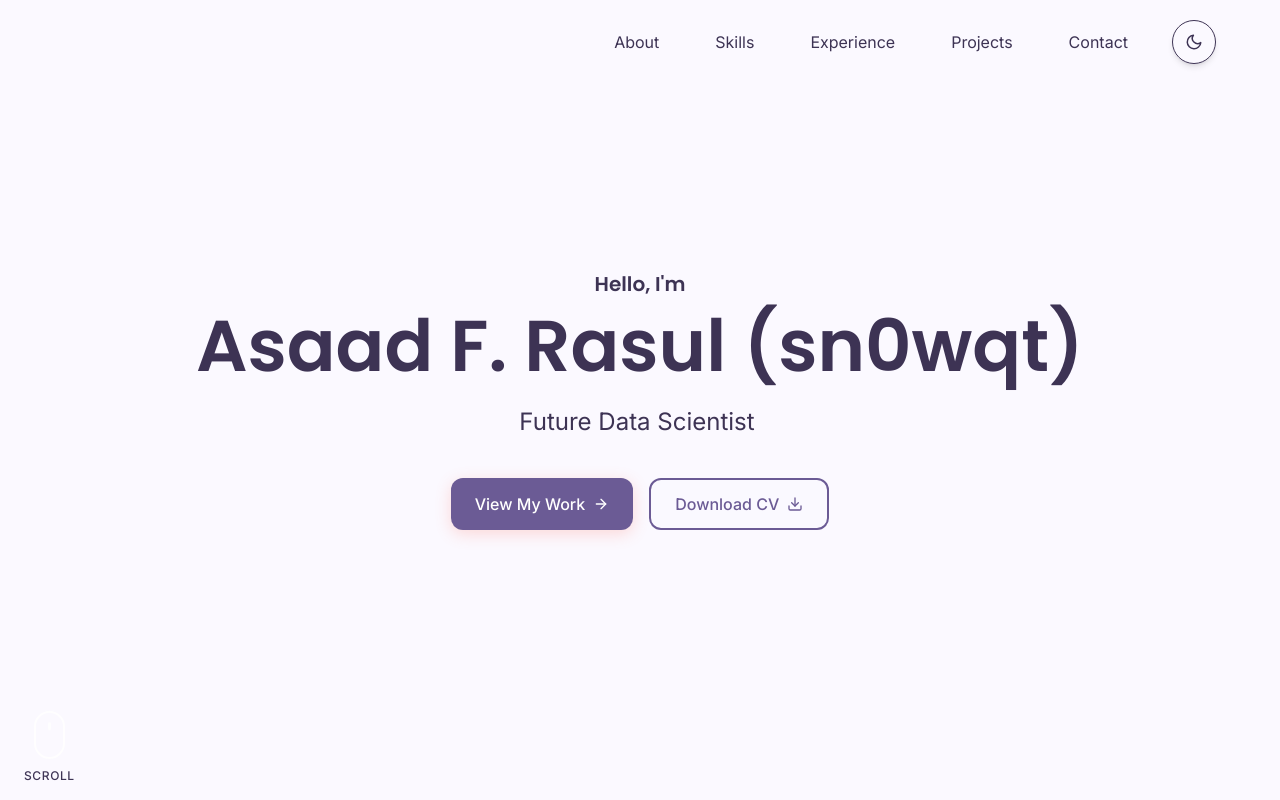
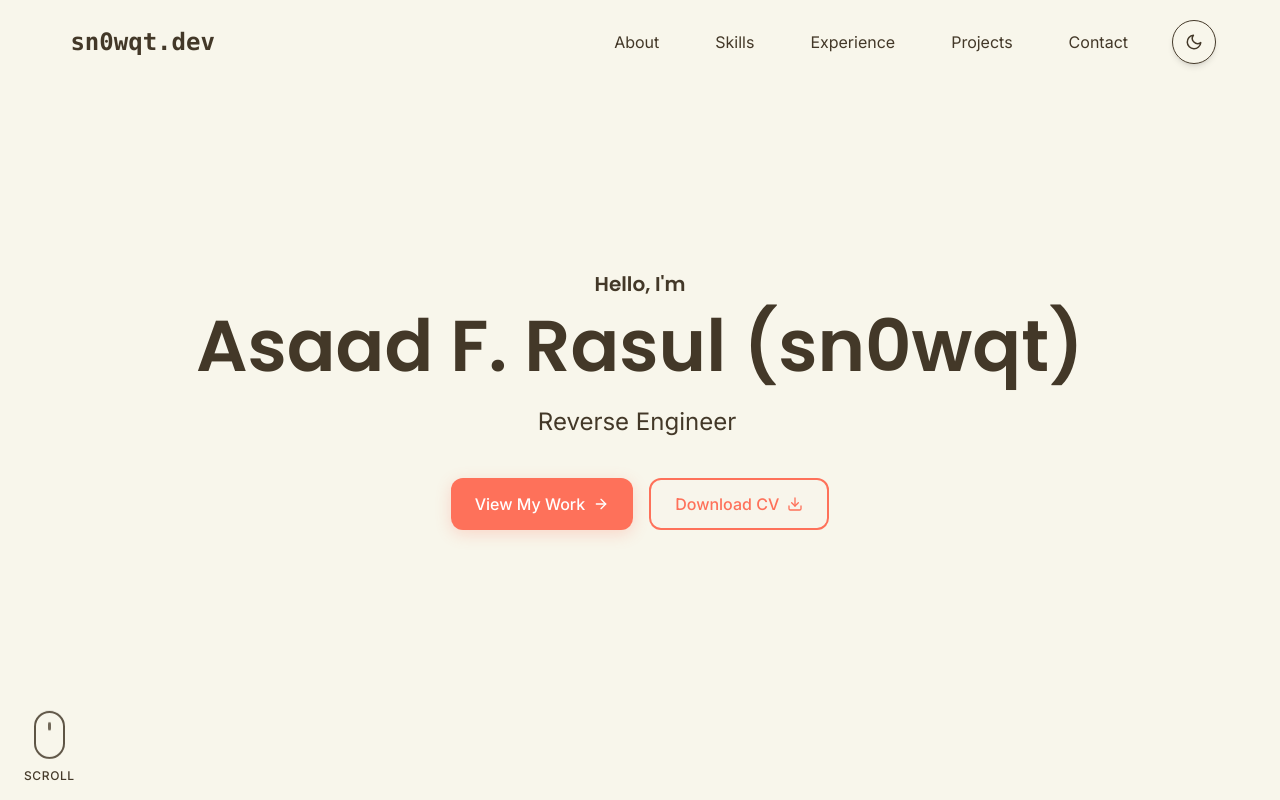
Before and after one commit to sn0wqt/portfolio, a React (Vite) app: page / in a window 1280 px wide. Shown: the top 800 px of the page. Built offline with nearby package versions, Linux system fonts and the light colour scheme.

Commit message:
fixed some animation bugs

```diff
--- a/index.html
+++ b/index.html
@@ -1,17 +1,26 @@
-<!doctype html>
+<!DOCTYPE html>
 <html lang="en">
   <head>
     <meta charset="UTF-8" />
     <link rel="icon" type="image/svg+xml" href="/favicon.svg" />
     <meta name="viewport" content="width=device-width, initial-scale=1.0" />
-    <meta name="description" content="Asaad F. Rasul - Backend Engineer, Reverse Engineer & Future Data Scientist" />
-    <meta name="keywords" content="Asaad Rasul, Backend Engineer, Reverse Engineer, Data Science, Portfolio, Java, Spring Boot, TypeScript, React" />
+    <meta
+      name="description"
+      content="Asaad F. Rasul - Backend Engineer, Reverse Engineer & Future Data Scientist"
+    />
+    <meta
+      name="keywords"
+      content="Asaad Rasul, Backend Engineer, Reverse Engineer, Data Science, Portfolio, Java, Spring Boot, TypeScript, React"
+    />
     <meta name="author" content="Asaad F. Rasul" />
-    <title>Asaad F. Rasul | Portfolio</title>
+    <title>sn0wqt • Asaad F. Rasul | Portfolio</title>
     <!-- Optimized font loading -->
     <link rel="preconnect" href="https://fonts.googleapis.com" />
     <link rel="preconnect" href="https://fonts.gstatic.com" crossorigin />
-    <link href="https://fonts.googleapis.com/css2?family=Inter:wght@300;400;500;600;700&family=Poppins:wght@400;500;600;700;800&display=swap" rel="stylesheet" />
+    <link
+      href="https://fonts.googleapis.com/css2?family=Inter:wght@300;400;500;600;700&family=Poppins:wght@400;500;600;700;800&display=swap"
+      rel="stylesheet"
+    />
   </head>
   <body>
     <div id="root"></div>
--- a/src/components/Footer.tsx
+++ b/src/components/Footer.tsx
@@ -18,7 +18,7 @@ const Footer: React.FC = () => {
         <div className="flex justify-center mb-8">
           <motion.button
             onClick={scrollToTop}
-            className="p-4 rounded-full bg-accent text-bg-primary shadow-xl hover:shadow-2xl"
+            className="p-4 rounded-full bg-accent text-bg-primary hover:shadow-2xl"
             whileHover={{ y: -5, scale: 1.1 }}
             whileTap={{ scale: 0.9 }}
             aria-label="Scroll to top"
--- a/src/components/Header.tsx
+++ b/src/components/Header.tsx
@@ -58,14 +58,13 @@ const Header: React.FC = () => {
       transition={{ duration: 0.5 }}
     >
       <div className="px-4 md:px-8 lg:px-16 mx-auto max-w-7xl flex justify-between items-center">
-        {/* Logo/Name with gradient effect */}
+        {/* Logo/Name with liquid morphing effect */}
         <motion.div
-          className="text-xl md:text-2xl font-heading font-bold bg-gradient-to-r from-accent via-accent-light to-accent-dark bg-clip-text text-transparent"
-          whileHover={{ scale: 1.05 }}
+          className="text-xl md:text-2xl font-mono font-bold text-accent cursor-pointer liquid-morph"
           transition={{ type: "spring", stiffness: 400, damping: 10 }}
         >
           <a href="#hero" onClick={() => scrollToSection("hero")}>
-            Asaad F. Rasul
+            <span className="liquid-text">sn0wqt.dev</span>
           </a>
         </motion.div>
 
@@ -102,7 +101,7 @@ const Header: React.FC = () => {
             (item, index) => (
               <motion.a
                 key={item}
-                className="relative text-text-secondary hover:text-accent transition-all duration-300 group py-2 px-3 rounded-lg hover:bg-bg-secondary/50"
+                className="relative text-text-secondary hover:text-accent transition-all duration-300 group py-2 px-3 rounded-lg hover:bg-bg-secondary/50 liquid-morph-nav"
                 href={`#${item.toLowerCase()}`}
                 onClick={(e) => {
                   e.preventDefault();
@@ -110,12 +109,11 @@ const Header: React.FC = () => {
                     .getElementById(item.toLowerCase())
                     ?.scrollIntoView({ behavior: "smooth", block: "start" });
                 }}
-                whileHover={{ y: -2 }}
                 initial={{ opacity: 0, y: -20 }}
                 animate={{ opacity: 1, y: 0 }}
                 transition={{ delay: index * 0.1 }}
               >
-                {item}
+                <span className="nav-text">{item}</span>
                 <span className="absolute -bottom-1 left-1/2 w-0 h-0.5 bg-gradient-to-r from-accent to-accent-light transition-all duration-300 group-hover:w-3/4 transform -translate-x-1/2 rounded-full"></span>
               </motion.a>
             )
--- a/src/components/Hero.tsx
+++ b/src/components/Hero.tsx
@@ -55,8 +55,8 @@ const Hero: React.FC = () => {
             <TypedText
               strings={[
                 "Backend Engineer",
+                "Reverse Engineer",
                 "Future Data Scientist",
-                "Reverse Engineer",
               ]}
             />
           </motion.div>
--- a/src/components/Skills.tsx
+++ b/src/components/Skills.tsx
@@ -55,7 +55,7 @@ const Skills: React.FC = () => (
           <motion.div
             key={category}
             variants={itemVariants}
-            className="card-lilac p-6"
+            className="card-orange p-6"
           >
             <div className="flex items-center gap-3 mb-4">
               {getCategoryIcon(category)}
--- a/src/index.css
+++ b/src/index.css
@@ -2,30 +2,30 @@
 
 /* Enhanced CSS Variables with your specific requirements */
 :root {
-  /* Base colors - Light Mode - Enhanced for better contrast */
-  --color-bg-primary: 251 249 255; /* Very light lilac base */
-  --color-bg-secondary: 243 239 255; /* Light lilac secondary */
-  --color-bg-tertiary: 231 221 255; /* Lilac cards */
-  --color-text-primary: 61 51 84; /* Dark lilac for strong contrast */
-  --color-text-secondary: 90 74 124; /* Medium lilac */
-  --color-text-muted: 107 91 149; /* Readable lilac */
+  /* Base colors - Light Mode - Softer, easier on the eyes */
+  --color-bg-primary: 248 246 235; /* Softer warm base */
+  --color-bg-secondary: 245 241 236; /* Gentle warm secondary */
+  --color-bg-tertiary: 242 235 227; /* Muted warm cards */
+  --color-text-primary: 67 56 40; /* Dark warm brown for strong contrast */
+  --color-text-secondary: 92 77 57; /* Medium warm brown */
+  --color-text-muted: 120 100 76; /* Readable warm brown */
 
-  /* Lilac accent system - Enhanced for better visibility */
-  --color-accent: 107 91 149; /* Strong lilac for light mode */
-  --color-accent-light: 139 124 182; /* Medium lilac */
-  --color-accent-dark: 90 74 124; /* Dark lilac */
+  /* Orange accent system - Enhanced for better visibility */
+  --color-accent: 254 113 90; /* Orange accent for light mode */
+  --color-accent-light: 255 135 110; /* Lighter orange */
+  --color-accent-dark: 240 95 75; /* Darker orange */
 
-  /* Lilac palette */
-  --color-lilac-50: 251 249 255;
-  --color-lilac-100: 243 239 255;
-  --color-lilac-200: 231 221 255;
-  --color-lilac-300: 212 194 255;
-  --color-lilac-400: 181 163 217;
-  --color-lilac-500: 139 124 182;
-  --color-lilac-600: 107 91 149;
-  --color-lilac-700: 90 74 124;
-  --color-lilac-800: 74 61 102;
-  --color-lilac-900: 61 51 84;
+  /* Orange palette for light mode - softer tones */
+  --color-orange-50: 248 246 243;
+  --color-orange-100: 245 241 236;
+  --color-orange-200: 242 235 227;
+  --color-orange-300: 253 230 207;
+  --color-orange-400: 252 211 177;
+  --color-orange-500: 255 158 130;
+  --color-orange-600: 254 113 90;
+  --color-orange-700: 240 95 75;
+  --color-orange-800: 215 80 60;
+  --color-orange-900: 180 65 45;
 
   /* Success/Error colors optimized for light mode */
   --color-success: 34 197 94; /* Green that works on light */
@@ -48,16 +48,16 @@
   --color-accent-dark: 240 95 75; /* Darker orange */
 
   /* Orange palette for dark mode */
-  --color-lilac-50: 61 51 84;
-  --color-lilac-100: 74 61 102;
-  --color-lilac-200: 90 74 124;
-  --color-lilac-300: 107 91 149;
-  --color-lilac-400: 139 124 182;
-  --color-lilac-500: 254 113 90; /* Orange as primary color */
-  --color-lilac-600: 255 135 110;
-  --color-lilac-700: 255 158 130;
-  --color-lilac-800: 255 180 150;
-  --color-lilac-900: 255 202 170;
+  --color-orange-50: 61 51 84;
+  --color-orange-100: 74 61 102;
+  --color-orange-200: 90 74 124;
+  --color-orange-300: 107 91 149;
+  --color-orange-400: 139 124 182;
+  --color-orange-500: 254 113 90; /* Orange as primary color */
+  --color-orange-600: 255 135 110;
+  --color-orange-700: 255 158 130;
+  --color-orange-800: 255 180 150;
+  --color-orange-900: 255 202 170;
 
   /* Success/Error colors optimized for dark mode */
   --color-success: 74 222 128; /* Lighter green for dark */
@@ -90,16 +90,16 @@ h6 {
 }
 
 /* Beautiful gradient backgrounds */
-.bg-gradient-lilac {
+.bg-gradient-orange {
   background: linear-gradient(
     135deg,
-    rgb(var(--color-lilac-100)),
-    rgb(var(--color-lilac-200)),
-    rgb(var(--color-lilac-300))
+    rgb(var(--color-orange-100)),
+    rgb(var(--color-orange-200)),
+    rgb(var(--color-orange-300))
   );
 }
 
-[data-theme="dark"] .bg-gradient-lilac {
+[data-theme="dark"] .bg-gradient-orange {
   background: linear-gradient(
     135deg,
     rgb(var(--color-bg-secondary)),
@@ -111,10 +111,10 @@ h6 {
 .bg-gradient-animated {
   background: linear-gradient(
     -45deg,
-    rgb(var(--color-lilac-400)),
-    rgb(var(--color-lilac-500)),
-    rgb(var(--color-lilac-600)),
-    rgb(var(--color-lilac-700))
+    rgb(var(--color-orange-400)),
+    rgb(var(--color-orange-500)),
+    rgb(var(--color-orange-600)),
+    rgb(var(--color-orange-700))
   );
   background-size: 400% 400%;
   animation: gradient 15s ease infinite;
@@ -157,32 +157,32 @@ h6 {
   border: 1px solid rgba(254, 113, 90, 0.1); /* Orange border */
 }
 
-.card-lilac {
+.card-orange {
   @apply rounded-3xl border;
   background: rgb(var(--color-bg-tertiary) / 0.95);
   border-color: rgb(var(--color-accent) / 0.3);
-  box-shadow: 0 4px 24px 0 rgba(107, 91, 149, 0.18),
-    0 1.5px 8px 0 rgba(139, 124, 182, 0.12);
+  box-shadow: 0 4px 24px 0 rgba(254, 113, 90, 0.18),
+    0 1.5px 8px 0 rgba(255, 135, 110, 0.12);
   transition: box-shadow 0.2s, transform 0.16s;
 }
-.card-lilac:hover {
-  box-shadow: 0 8px 32px 0 rgba(107, 91, 149, 0.28),
-    0 3px 16px 0 rgba(139, 124, 182, 0.18);
+.card-orange:hover {
+  box-shadow: 0 8px 32px 0 rgba(254, 113, 90, 0.28),
+    0 3px 16px 0 rgba(255, 135, 110, 0.18);
   transform: translateY(-4px) scale(1.012);
 }
 
-[data-theme="dark"] .card-lilac {
+[data-theme="dark"] .card-orange {
   background: rgb(var(--color-bg-tertiary) / 0.94);
   border-color: rgb(var(--color-accent) / 0.19); /* Orange border */
   box-shadow: 0 4px 24px 0 rgba(254, 113, 90, 0.15),
     /* Orange shadow */ 0 1.5px 8px 0 rgba(254, 113, 90, 0.13);
 }
-[data-theme="dark"] .card-lilac:hover {
+[data-theme="dark"] .card-orange:hover {
   box-shadow: 0 8px 32px 0 rgba(254, 113, 90, 0.24),
     /* Orange shadow */ 0 3px 16px 0 rgba(254, 113, 90, 0.17);
 }
 
-.section-lilac-accent-top {
+.section-orange-accent-top {
   position: absolute;
   top: -3rem;
   left: 50%;
@@ -201,7 +201,7 @@ h6 {
   );
 }
 
-.section-lilac-accent-bottom {
+.section-orange-accent-bottom {
   position: absolute;
   bottom: -2.5rem;
   left: 50%;
@@ -221,12 +221,12 @@ h6 {
 }
 
 /* Enhanced section styling to match Skills component */
-.section-lilac {
+.section-orange {
   @apply relative py-20 overflow-hidden;
   background: rgb(var(--color-bg-secondary));
 }
 
-[data-theme="dark"] .section-lilac {
+[data-theme="dark"] .section-orange {
   background: rgb(var(--color-bg-secondary)); /* Using bar bg color #18232D */
 }
 
@@ -266,7 +266,7 @@ h6 {
   transform: translateY(-2px) scale(1.02);
   background: rgb(var(--color-bg-primary));
   border-color: rgb(var(--color-accent-light));
-  box-shadow: 0 8px 24px 0 rgba(107, 91, 149, 0.15);
+  box-shadow: 0 8px 24px 0 rgba(254, 113, 90, 0.15);
 }
 
 /* Mouse scroll indicator styles */
@@ -283,21 +283,29 @@ h6 {
   width: 3px;
   padding: 8px 12px;
   height: 28px;
-  border: 2px solid #ffffff;
+  border: 2px solid rgb(var(--color-text-primary));
   border-radius: 25px;
   opacity: 0.85;
   box-sizing: content-box;
+}
+
+[data-theme="dark"] .mousey {
+  border: 2px solid #ffffff;
 }
 
 .scroller {
   width: 3px;
   height: 8px;
   border-radius: 25%;
-  background-color: #ffffff;
+  background-color: rgb(var(--color-text-primary));
   animation-name: scroll;
   animation-duration: 2.2s;
   animation-timing-function: cubic-bezier(0.15, 0.41, 0.69, 0.94);
   animation-iteration-count: infinite;
+}
+
+[data-theme="dark"] .scroller {
+  background-color: #ffffff;
 }
 
 @keyframes scroll {
@@ -313,3 +321,106 @@ h6 {
     opacity: 0;
   }
 }
+
+/* Liquid Morphing Effect for Header Logo */
+.liquid-morph {
+  position: relative;
+  display: inline-block;
+  padding: 0.3rem 0.4rem;
+  overflow: hidden;
+}
+
+.liquid-morph::before {
+  content: "";
+  position: absolute;
+  top: 50%;
+  left: -110%;
+  width: 110%;
+  height: 100%;
+  transform: translateY(-50%);
+  background: linear-gradient(
+    90deg,
+    transparent 0%,
+    transparent 25%,
+    rgba(254, 113, 90, 0.5) 40%,
+    rgba(254, 113, 90, 0.7) 50%,
+    rgba(254, 113, 90, 0.5) 60%,
+    transparent 75%,
+    transparent 100%
+  );
+  border-radius: 30px;
+  opacity: 0;
+  transition: all 0.7s cubic-bezier(0.25, 0.46, 0.45, 0.94);
+  z-index: 1;
+}
+
+.liquid-morph:hover::before {
+  left: 110%;
+  opacity: 1;
+}
+
+.liquid-morph .liquid-text {
+  position: relative;
+  z-index: 2;
+  transition: all 0.5s ease;
+  display: inline-block;
+}
+
+.liquid-morph:hover .liquid-text {
+  text-shadow: 0 0 20px rgba(254, 113, 90, 0.3);
+}
+
+/* Remove the wiggle animation */
+
+.liquid-morph:hover {
+  /* Remove the ripple effect */
+}
+
+/* Smaller liquid morphing effect for navigation links */
+.liquid-morph-nav {
+  position: relative;
+  display: inline-block;
+  overflow: hidden;
+}
+
+.liquid-morph-nav::before {
+  content: "";
+  position: absolute;
+  top: 50%;
+  left: -100%;
+  width: 110%;
+  height: 70%;
+  transform: translateY(-50%);
+  background: linear-gradient(
+    90deg,
+    transparent 0%,
+    transparent 35%,
+    rgba(254, 113, 90, 0.6) 45%,
+    rgba(254, 113, 90, 0.8) 50%,
+    rgba(254, 113, 90, 0.6) 55%,
+    transparent 65%,
+    transparent 100%
+  );
+  border-radius: 20px;
+  opacity: 0;
+  transition: all 0.7s cubic-bezier(0.25, 0.46, 0.45, 0.94);
+  z-index: 1;
+}
+
+.liquid-morph-nav:hover::before {
+  left: 100%;
+  opacity: 1;
+}
+
+.liquid-morph-nav .nav-text {
+  position: relative;
+  z-index: 2;
+  transition: all 0.3s ease;
+  display: inline-block;
+}
+
+.liquid-morph-nav:hover .nav-text {
+  text-shadow: 0 0 20px rgba(254, 113, 90, 0.6);
+}
+
+/* Remove the wiggle animation */
--- a/tailwind.config.ts
+++ b/tailwind.config.ts
@@ -27,18 +27,18 @@ export default {
       error: "rgb(var(--color-error) / <alpha-value>)",
       warning: "rgb(var(--color-warning) / <alpha-value>)",
 
-      // Lilac palette
-      lilac: {
-        50: "rgb(var(--color-lilac-50) / <alpha-value>)",
-        100: "rgb(var(--color-lilac-100) / <alpha-value>)",
-        200: "rgb(var(--color-lilac-200) / <alpha-value>)",
-        300: "rgb(var(--color-lilac-300) / <alpha-value>)",
-        400: "rgb(var(--color-lilac-400) / <alpha-value>)",
-        500: "rgb(var(--color-lilac-500) / <alpha-value>)",
-        600: "rgb(var(--color-lilac-600) / <alpha-value>)",
-        700: "rgb(var(--color-lilac-700) / <alpha-value>)",
-        800: "rgb(var(--color-lilac-800) / <alpha-value>)",
-        900: "rgb(var(--color-lilac-900) / <alpha-value>)",
+      // Orange palette
+      orange: {
+        50: "rgb(var(--color-orange-50) / <alpha-value>)",
+        100: "rgb(var(--color-orange-100) / <alpha-value>)",
+        200: "rgb(var(--color-orange-200) / <alpha-value>)",
+        300: "rgb(var(--color-orange-300) / <alpha-value>)",
+        400: "rgb(var(--color-orange-400) / <alpha-value>)",
+        500: "rgb(var(--color-orange-500) / <alpha-value>)",
+        600: "rgb(var(--color-orange-600) / <alpha-value>)",
+        700: "rgb(var(--color-orange-700) / <alpha-value>)",
+        800: "rgb(var(--color-orange-800) / <alpha-value>)",
+        900: "rgb(var(--color-orange-900) / <alpha-value>)",
       },
 
       // Keep some standard colors for compatibility
@@ -107,9 +107,6 @@ export default {
         },
       },
       boxShadow: {
-        lilac: "0 4px 14px 0 rgba(139, 124, 182, 0.2)",
-        "lilac-lg": "0 10px 25px -3px rgba(139, 124, 182, 0.3)",
-        "inner-lilac": "inset 0 2px 4px 0 rgba(139, 124, 182, 0.1)",
         orange: "0 4px 14px 0 rgba(254, 113, 90, 0.2)",
         "orange-lg": "0 10px 25px -3px rgba(254, 113, 90, 0.3)",
         "inner-orange": "inset 0 2px 4px 0 rgba(254, 113, 90, 0.1)",
```
Also changed, not shown: src/components/About.tsx (+9 -12 lines), src/components/Contact.tsx (+4 -4 lines), src/components/Experience.tsx (+4 -5 lines), src/components/Projects.tsx (+6 -30 lines), public/favicon.svg, src/assets/musashi.png (added).
